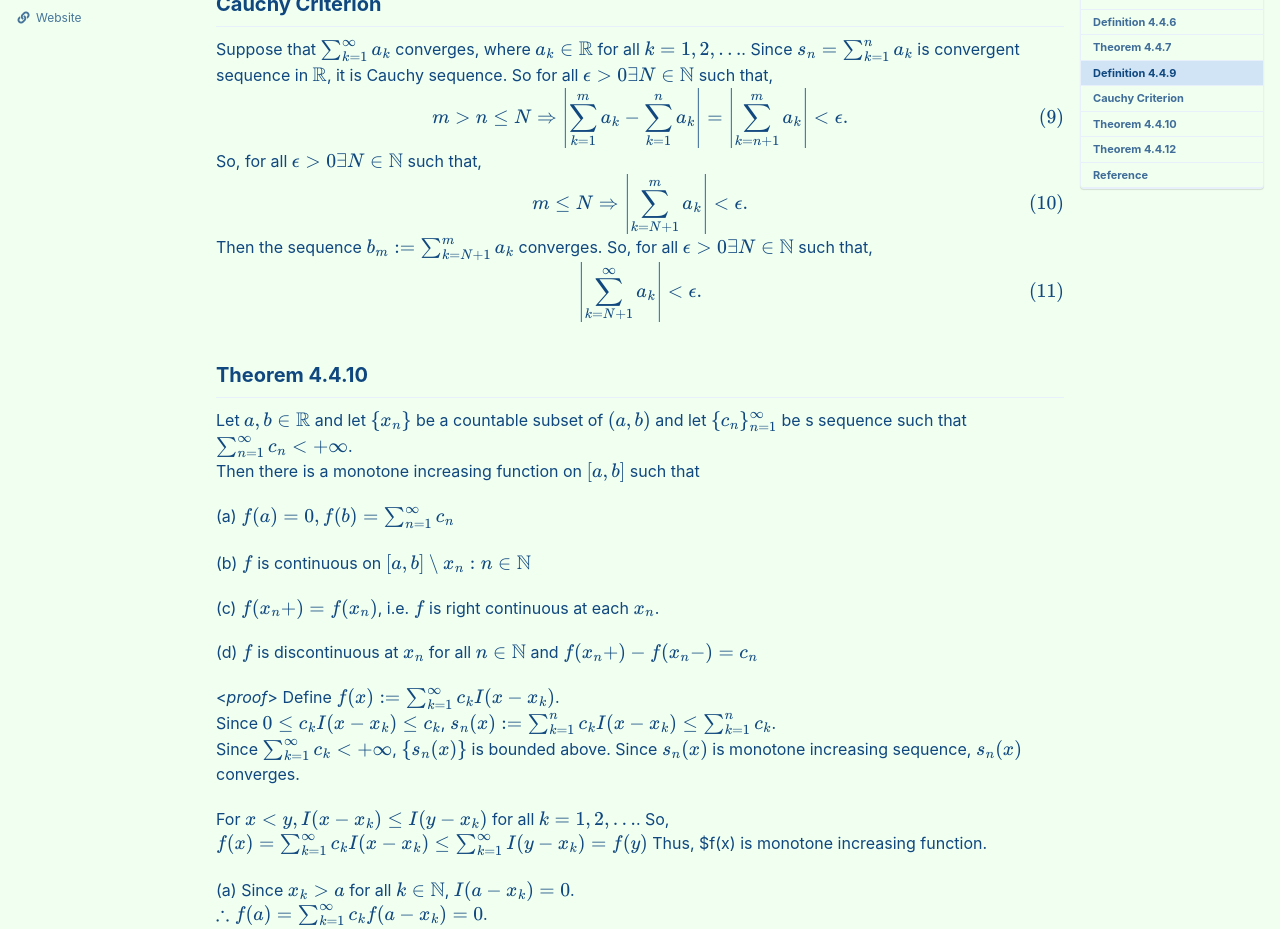
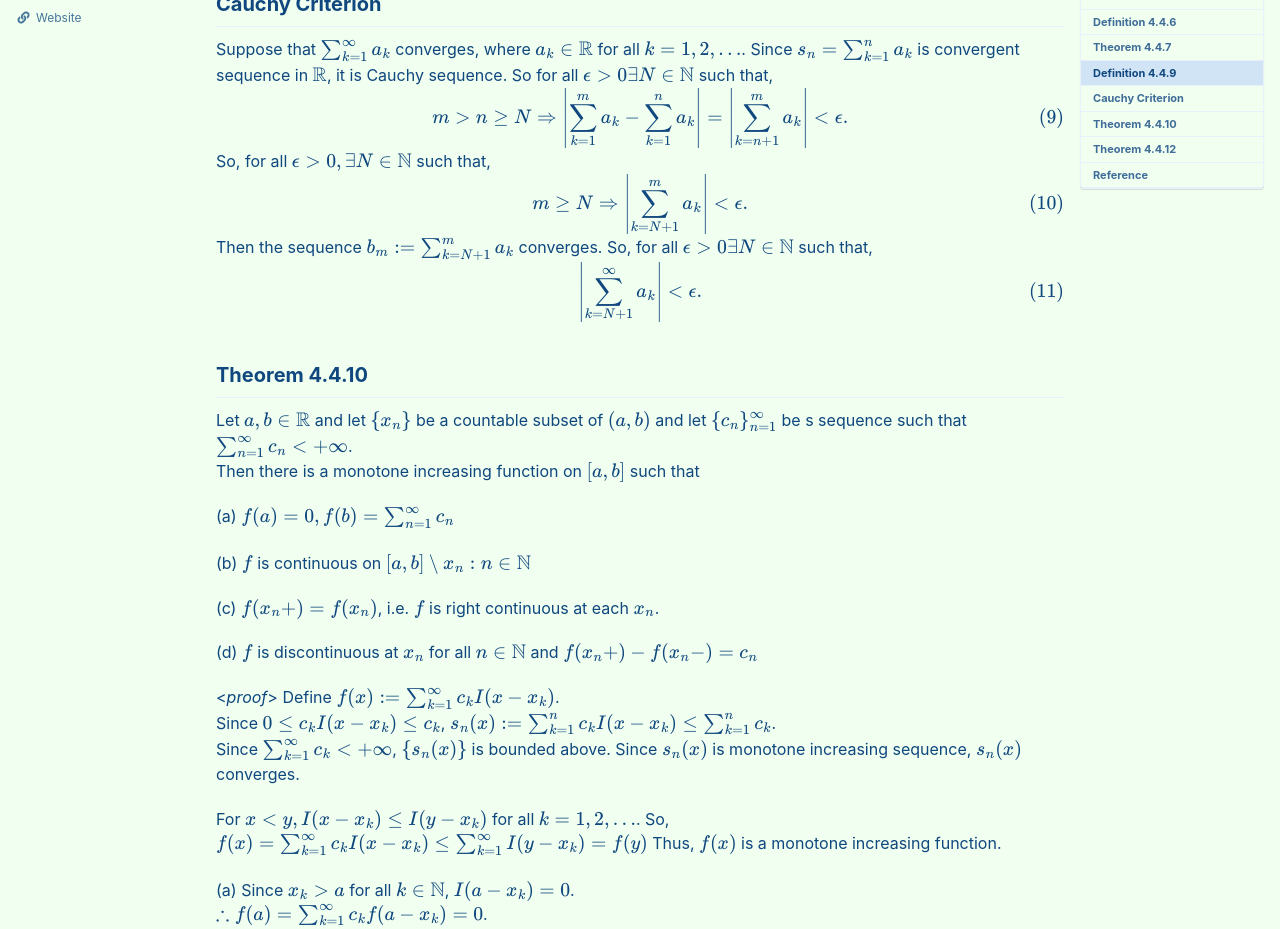
Before and after one commit to seanie12/blog, a Jekyll site: the page built from _posts/2021-03-06-monotone-discontinuity.md, in a window 1280 px wide and 1400 px high, scrolled down 2105 px. Shown: the part 156-1085 px from the top of the window. Built offline with Jekyll 4.4.1, drawn with Linux system fonts in a browser that asks for light colours; cached includes are drawn as plain includes; formulas are drawn with MathJax 3.

Commit message:
Update 2021-03-06-monotone-discontinuity.md

```diff
--- a/_posts/2021-03-06-monotone-discontinuity.md
+++ b/_posts/2021-03-06-monotone-discontinuity.md
@@ -129,13 +129,13 @@ $$
 Suppose that $\sum_{k=1}^\infty a_k$ converges, where $a_k\in\mathbb{R}$ for all $k=1,2,\ldots$. Since $s_n= \sum_{k=1}^n a_k$ is convergent sequence in $\mathbb{R}$, it  is Cauchy sequence. So for all $\epsilon >0 \exists N\in\mathbb{N}$ such that,
 $$
 \begin{align}
-m>n\leq N \Rightarrow \left|\sum_{k=1}^m a_k -\sum_{k=1}^n a_k\right|=\left|\sum_{k=n+1}^m a_k \right| < \epsilon.
+m>n\geq N \Rightarrow \left|\sum_{k=1}^m a_k -\sum_{k=1}^n a_k\right|=\left|\sum_{k=n+1}^m a_k \right| < \epsilon.
 \end{align}
 $$
-So, for all $\epsilon >0 \exists N\in\mathbb{N}$ such that,
+So, for all $\epsilon >0, \exists N\in\mathbb{N}$ such that,
 $$
 \begin{align}
-m\leq N \Rightarrow \left|\sum_{k=N+1}^m a_k \right| < \epsilon.
+m\geq N \Rightarrow \left|\sum_{k=N+1}^m a_k \right| < \epsilon.
 \end{align}
 $$
 Then the sequence $b_m:= \sum_{k=N+1}^m a_k$ converges. So, for all $\epsilon >0 \exists N\in\mathbb{N}$ such that,
@@ -163,7 +163,7 @@ For $x<y, I(x-x_k) \leq I(y-x_k)$ for all $k=1,2,\ldots$. So,
 $$
 f(x) = \sum_{k=1}^\infty c_k I (x-x_k) \leq \sum_{k=1}^\infty I(y-x_k) = f(y)
 $$
-Thus, $f(x) is monotone increasing function.
+Thus, $f(x)$ is a monotone increasing function.
 
 (a) Since $x_k > a$ for all $k\in\mathbb{N}$, $I(a-x_k)=0$. <br />$\therefore f(a) = \sum_{k=1}^\infty c_k f(a-x_k)=0$. <br /> Since $x_k <b$ for all $k\in\mathbb{N}$, $I(b-a_k)=1$. <br /> $\therefore f(b) = \sum_{k=1}^\infty c_k f(b-x_k) = \sum_{k=1}^\infty c_k$.
 
```
